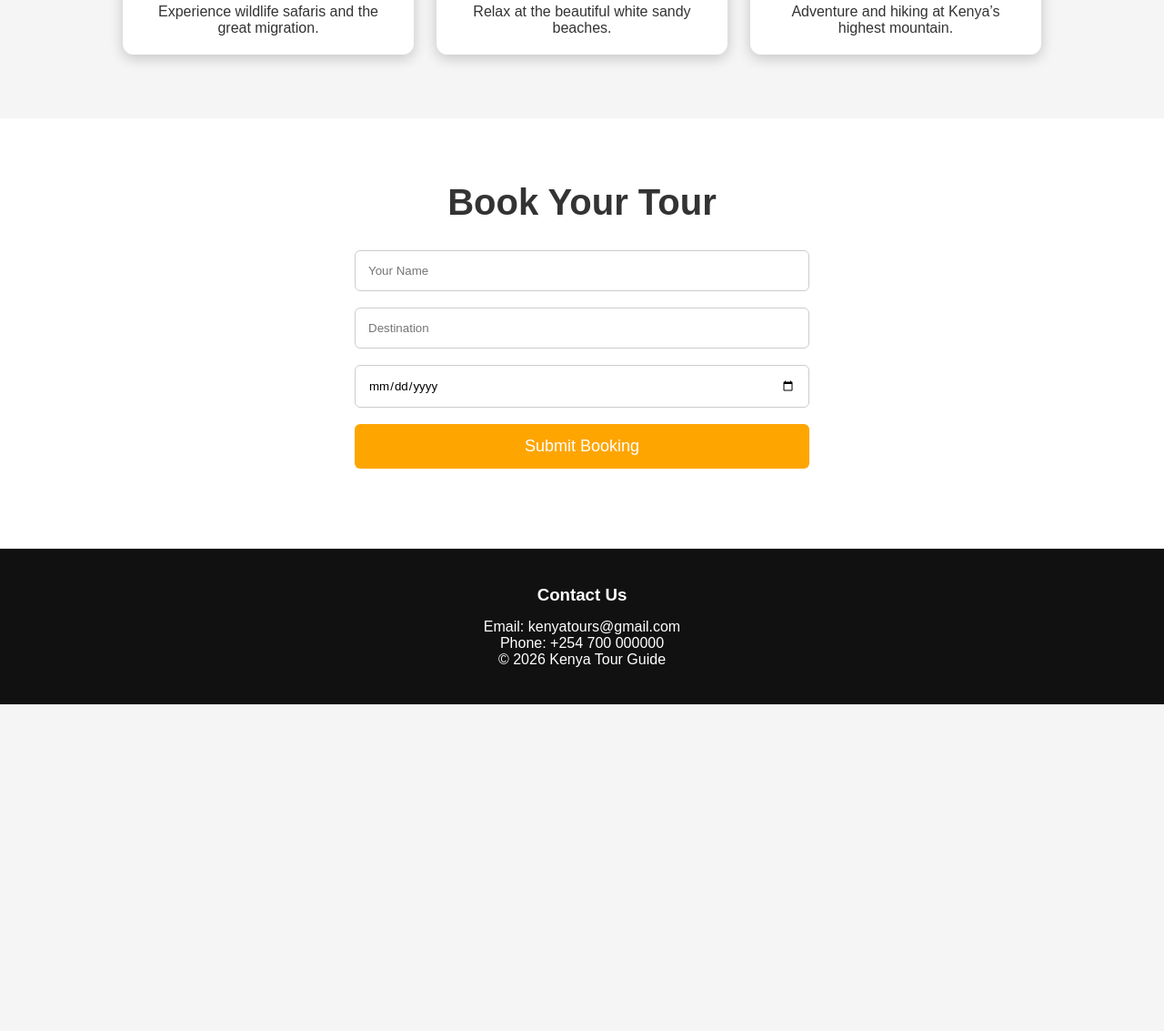
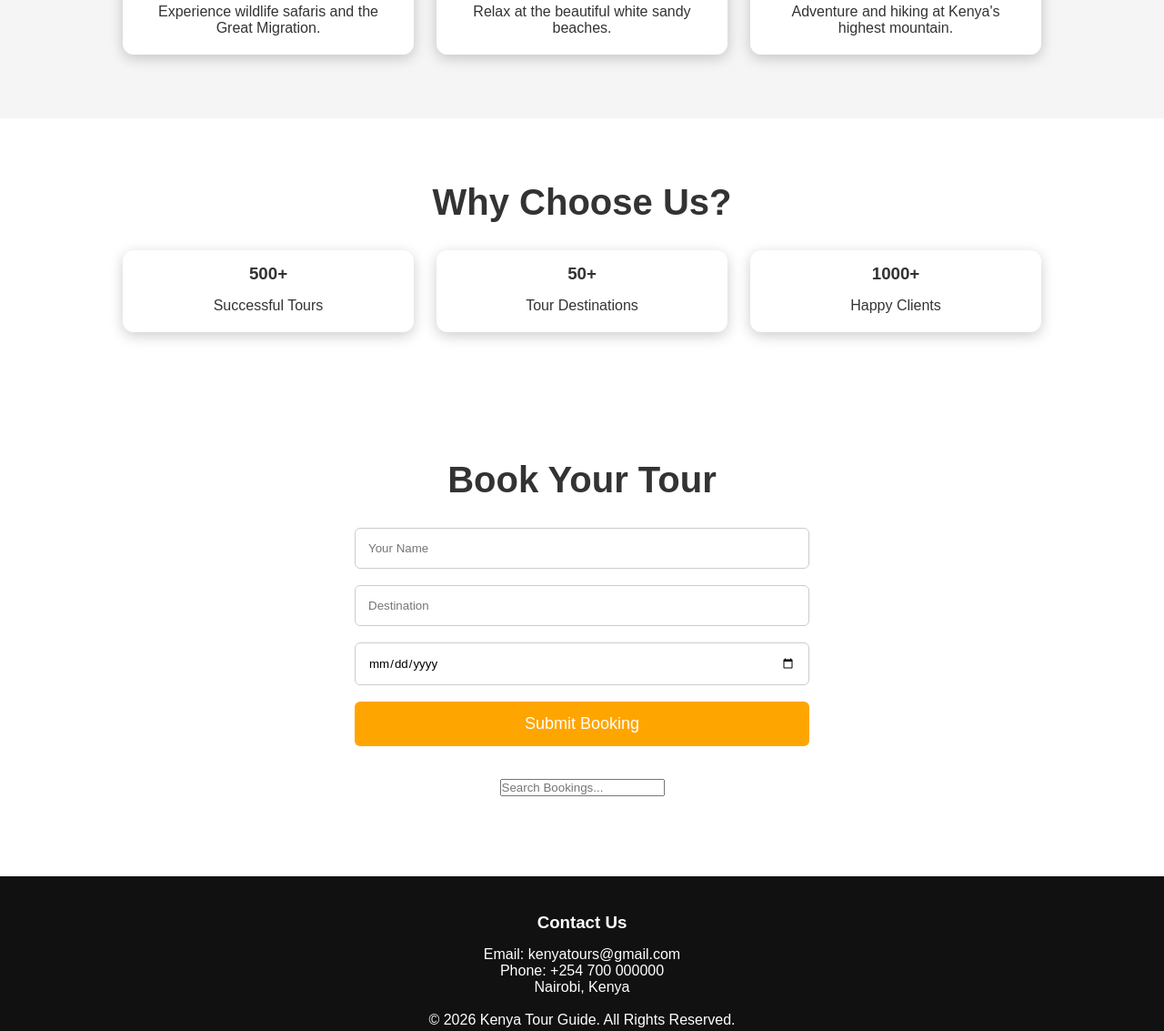
Before and after one commit to addley656/kenya-tour-guide, a website: page index.html in a window 1280 px wide. Shown: the part 1219-2352 px from the top of the page at 91% size. Before the commit the page ends 1993 px from the top, so only its background shows below. Drawn offline with Linux system fonts and the light colour scheme; no server answers.

Commit message:
Added statistics and booking search

```diff
--- a/index.html
+++ b/index.html
@@ -4,7 +4,6 @@
     <meta charset="UTF-8">
     <meta name="viewport" content="width=device-width, initial-scale=1.0">
     <title>Kenya Tour Guide</title>
-
     <link rel="stylesheet" href="style.css">
 </head>
 
@@ -51,26 +50,47 @@
 
             <div class="card">
                 <img src="https://images.unsplash.com/photo-1516426122078-c23e76319801?q=80&w=1200&auto=format&fit=crop" alt="Maasai Mara">
-
                 <h3>Maasai Mara</h3>
-
-                <p>Experience wildlife safaris and the great migration.</p>
+                <p>Experience wildlife safaris and the Great Migration.</p>
             </div>
 
             <div class="card">
                 <img src="https://images.unsplash.com/photo-1507525428034-b723cf961d3e?q=80&w=1200&auto=format&fit=crop" alt="Diani Beach">
-
                 <h3>Diani Beach</h3>
-
                 <p>Relax at the beautiful white sandy beaches.</p>
             </div>
 
             <div class="card">
                 <img src="https://images.unsplash.com/photo-1516026672322-bc52d61a55d5?q=80&w=1200&auto=format&fit=crop" alt="Mount Kenya">
+                <h3>Mount Kenya</h3>
+                <p>Adventure and hiking at Kenya's highest mountain.</p>
+            </div>
 
-                <h3>Mount Kenya</h3>
+        </div>
 
-                <p>Adventure and hiking at Kenya’s highest mountain.</p>
+    </section>
+
+    <!-- Statistics -->
+
+    <section class="booking">
+
+        <h2>Why Choose Us?</h2>
+
+        <div class="cards">
+
+            <div class="card">
+                <h3>500+</h3>
+                <p>Successful Tours</p>
+            </div>
+
+            <div class="card">
+                <h3>50+</h3>
+                <p>Tour Destinations</p>
+            </div>
+
+            <div class="card">
+                <h3>1000+</h3>
+                <p>Happy Clients</p>
             </div>
 
         </div>
@@ -97,11 +117,21 @@
 
         </form>
 
+        <br>
+
+        <input
+            type="text"
+            id="searchBooking"
+            placeholder="Search Bookings..."
+        >
+
+        <br><br>
+
         <div id="bookingList"></div>
 
     </section>
 
-    <!-- Footer -->
+    <!-- Contact -->
 
     <footer id="contact">
 
@@ -111,7 +141,11 @@
 
         <p>Phone: +254 700 000000</p>
 
-        <p>© 2026 Kenya Tour Guide</p>
+        <p>Nairobi, Kenya</p>
+
+        <br>
+
+        <p>© 2026 Kenya Tour Guide. All Rights Reserved.</p>
 
     </footer>
 
--- a/script.js
+++ b/script.js
@@ -144,4 +144,20 @@ async function editBooking(id, oldName, oldDestination, oldDate) {
     } catch (error) {
         console.log("Error updating booking:", error);
     }
-}
+}document.getElementById("searchBooking").addEventListener("keyup", function () {
+
+    const search = this.value.toLowerCase();
+
+    const cards = document.querySelectorAll(".booking-card");
+
+    cards.forEach(card => {
+
+        if (card.textContent.toLowerCase().includes(search)) {
+            card.style.display = "block";
+        } else {
+            card.style.display = "none";
+        }
+
+    });
+
+});
```
